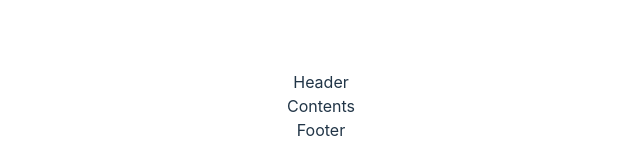
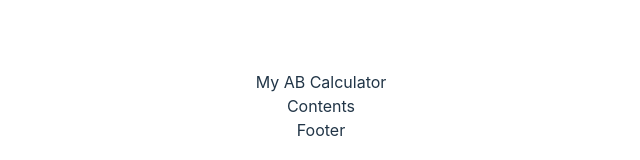
Before and after one commit to goblintown-logncoding/ab-calculator-ilee, a React (Vite) app: page / in a window 1280 px wide. Shown: the part 294-454 px from the top of the page, without its empty margins (319-959 px from the left). Built offline with nearby package versions, Linux system fonts and the light colour scheme.

Commit message:
docs: changed header text

```diff
--- a/src/components/header.jsx
+++ b/src/components/header.jsx
@@ -1,7 +1,7 @@
 const Header = () => {
     return (
         <div>
-            Header
+            My AB Calculator
         </div>
     )
 }
```
